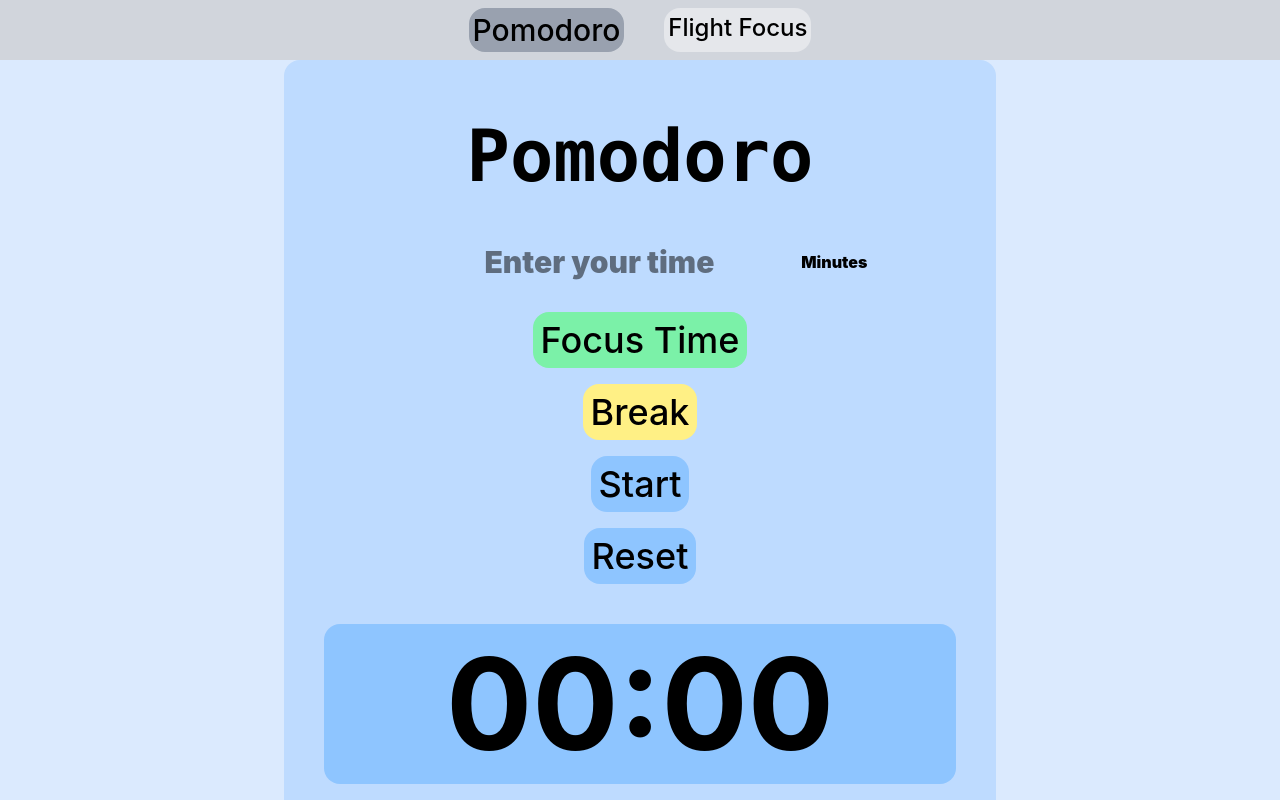
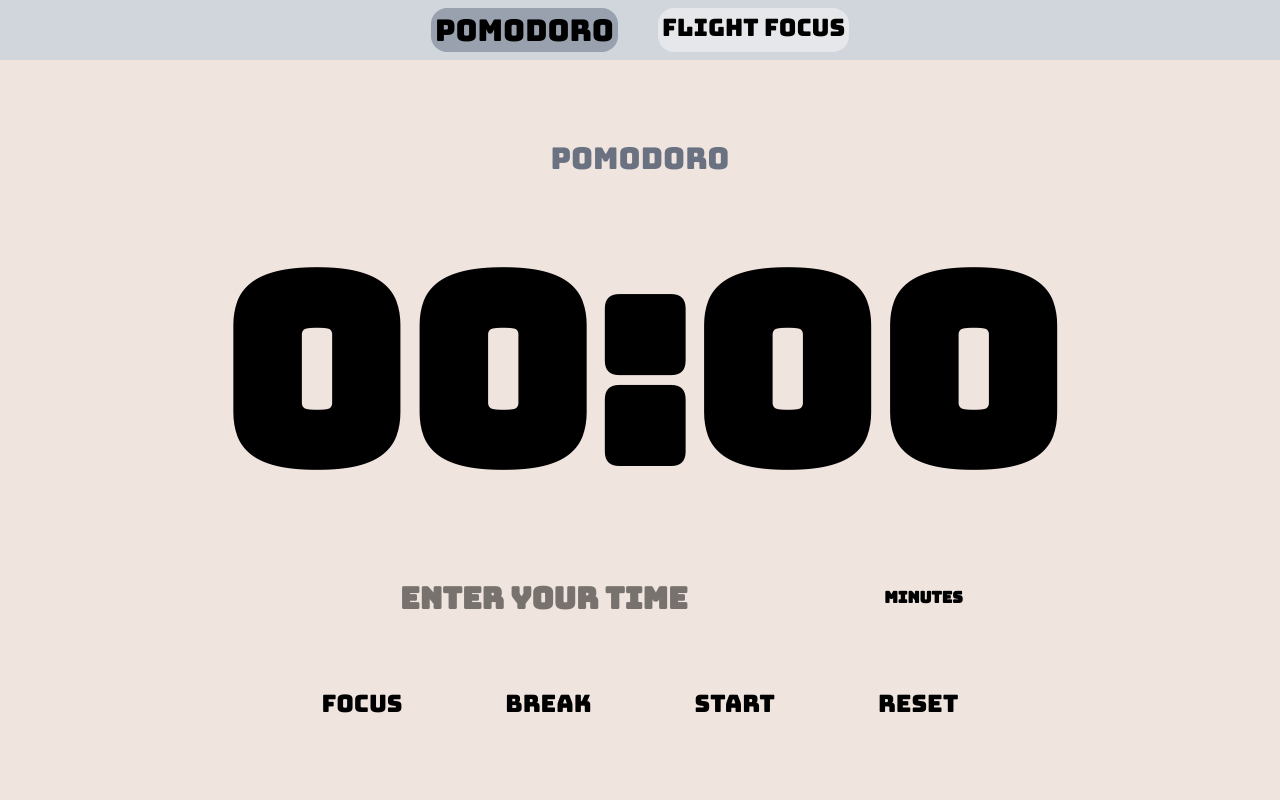
Before and after one commit to alejandroc0de/React, a React (Vite) app in the folder flight-pomodoro/: page / in a window 1280 px wide. Built offline with nearby package versions, Linux system fonts and the light colour scheme.

Commit message:
I have improved the basic pomodoro UI

```diff
--- a/flight-pomodoro/index.html
+++ b/flight-pomodoro/index.html
@@ -1,6 +1,9 @@
 <!doctype html>
 <html lang="en">
   <head>
+    <link rel="preconnect" href="https://fonts.googleapis.com">
+    <link rel="preconnect" href="https://fonts.gstatic.com" crossorigin>
+    <link href="https://fonts.googleapis.com/css2?family=Bungee&display=swap" rel="stylesheet">
     <meta charset="UTF-8" />
     <link rel="icon" type="image/svg+xml" href="/vite.svg" />
     <meta name="viewport" content="width=device-width, initial-scale=1.0" />
--- a/flight-pomodoro/src/Map.jsx
+++ b/flight-pomodoro/src/Map.jsx
@@ -71,7 +71,6 @@ function Map({dataOrigin,availableAirports,destination,setDestination,progress})
         className:'plane-icon'
     })
 
-
     return(
         <div className='h-full'>
             {/* I hardcoded the starting center to BOG, yk my city, and always use height. The layer can be changed with another link, i send dataOrigin to the out function so it can compare */}
@@ -129,6 +128,9 @@ export default Map
 // Linea recta desde el origin al destino para que el avion la siga COMPLETED
 // Cambiar styling del pin por un avion real  Completed
 
-// Como cambiar destino?
 // Styling improvement
+
+
+
+
 // Add cx help messages like incorrect city or you made it
--- a/flight-pomodoro/src/Pomodoro.jsx
+++ b/flight-pomodoro/src/Pomodoro.jsx
@@ -80,25 +80,26 @@ function Pomodoro(){
 
 
     return(
-        <div className="h-full flex flex-col  items-center bg-blue-100">
-            <div className="flex-1 flex items-center justify-center">
-                <div className=  {pomodoroStatus==="Focus"? "bg-blue-400": pomodoroStatus ==="Break"? "bg-yellow-300": "bg-blue-200 rounded-2xl p-10"}>
-                    <h1 className="text-7xl p-5 text-center font-bold font-mono">Pomodoro</h1>
+        <div className="h-full flex flex-col  items-center bg-beige-pomodoro">
+            <div className="flex-1 flex flex-col items-center justify-center py-20">
+                <div id="Div for top items">
+                    <h1 className="font-Bungee One text-3xl text-center font-medium text-gray-500 hover:scale-125 transition-all duration-150">Pomodoro</h1>
+                </div>
 
+                <div id="timmerDiv" className="flex flex-1 items-center text-9xl text-center font-bold" style={{fontSize:'20vw'}} >
+                    {formatTime()}
+                </div>
 
-                    <div className="p-6 flex items-center justify-center ">
-                        <input className="w-2/3 p-2 font-black text-3xl text-center" onChange={handleTimeInput} value={timeLeft} placeholder="Enter your time" type="number" name="" id="" />
-                        <label className="text-3x1 font-black " htmlFor=""> Minutes</label>
-                    </div>
+                <div id="inputDiv" className="flex flex-row w-full justify-evenly items-center" style={{marginBottom:'5vw'}}>
+                    <input className="w-5/9 p-2 font-black text-3xl text-center" onChange={handleTimeInput} value={timeLeft} placeholder="Enter your time" type="number" name="" id="" />
+                    <label className="text-3x1 font-black " htmlFor=""> Minutes</label>
+                </div>
 
-
-                    <div className="flex flex-col  items-center justify-center gap-4 ">
-                        <button className="bg-green-300 rounded-2xl p-2 hover:scale-110 text-4xl font-medium" onClick={handleOnFocusTime}>Focus Time</button>
-                        <button className="bg-yellow-200 rounded-2xl p-2 hover:scale-110 text-4xl font-medium" onClick={handleOnBreakTime}>Break </button>
-                        <button className="rounded-2xl p-2 bg-blue-300 hover:bg-green-300 hover:scale-110 transition-colors duration-150 text-4xl font-medium " onClick={handleStart}>{isRunning ? "Pause": secondsLeft>0 ? "Resume": "Start"}</button>
-                        <button className="bg-blue-300 hover:bg-red-500 hover:scale-110 transition-colors duration-150 rounded-2xl p-2 text-4xl font-medium" onClick={handleReset}>Reset</button>
-                    </div>
-                    <div className=" mt-10 text-center text-9xl font-bold rounded-2xl bg-blue-300 p-4" >{formatTime()}</div>
+                <div id="buttonDiv" className=" flex flex-row w-full justify-evenly mt-auto ">
+                    <button className=" text-2xl font-medium hover:scale-125 transition-all duration-150" onClick={handleOnFocusTime}>Focus</button>
+                    <button className=" text-2xl font-medium hover:scale-125 transition-all duration-150" onClick={handleOnBreakTime}>Break </button>
+                    <button className=" text-2xl font-medium hover:scale-125 transition-all duration-150" onClick={handleStart}>{isRunning ? "Pause": secondsLeft>0 ? "Resume": "Start"}</button>
+                    <button className=" text-2xl font-medium hover:scale-125 transition-all duration-150" onClick={handleReset}>Reset</button>
                 </div>
             </div>
         </div>
--- a/flight-pomodoro/src/index.css
+++ b/flight-pomodoro/src/index.css
@@ -1,5 +1,14 @@
 @import "tailwindcss";
 
+
+@theme {
+    --color-beige-pomodoro : #F0E4DF;
+}
+
+
+body {
+  font-family: 'Bungee', sans-serif;
+}
 
 .plane-icon{
     background: none !important;
```
